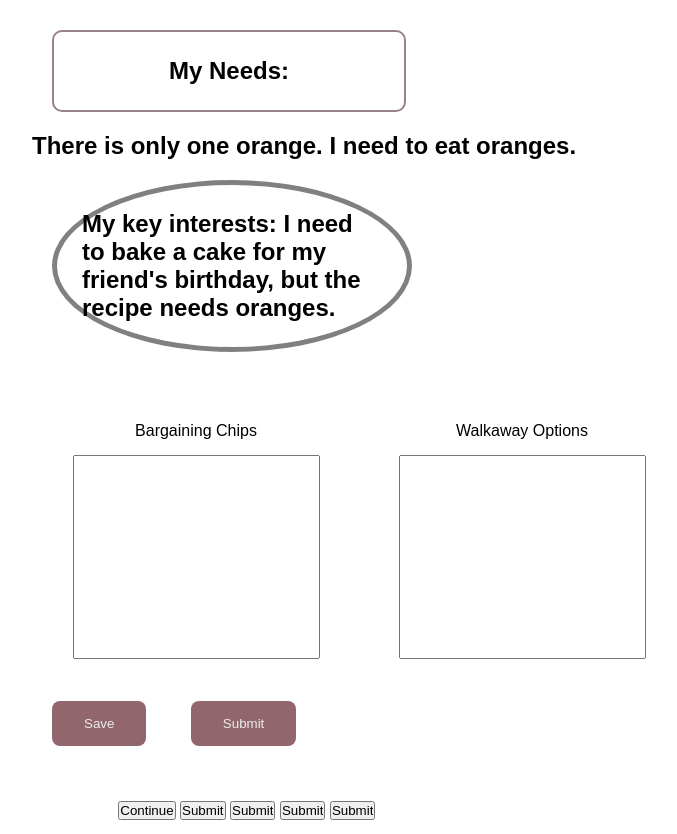
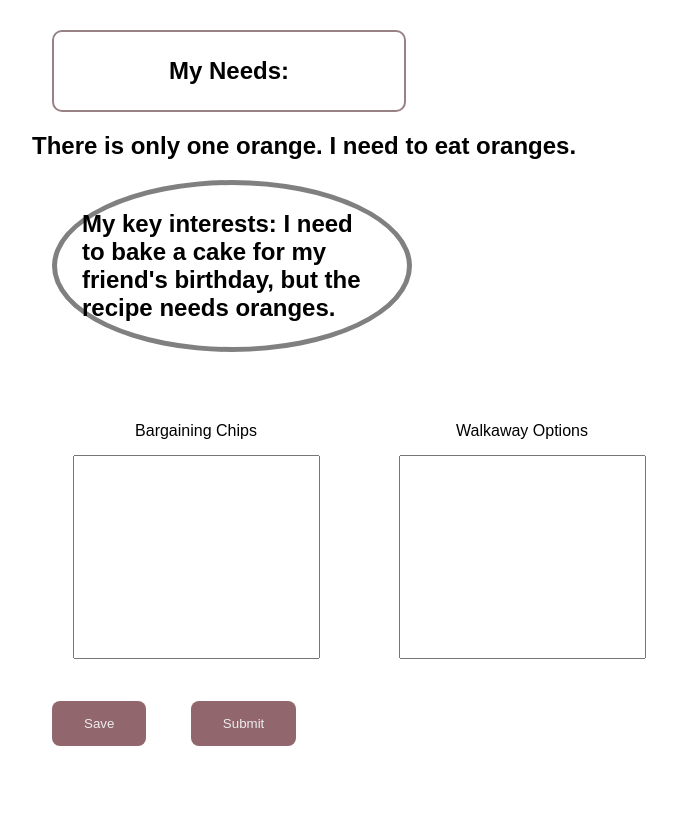
Before and after one commit to graz2003/sheHacks, a plain HTML site: page 3rdPlay.html in a window 1280 px wide. Shown: the whole page, without its empty margins (32-709 px from the left). After the commit the page ends 800 px from the top, so only its background shows below. Drawn offline with Linux system fonts and the light colour scheme.

Commit message:
Update 3rdPlay.html

```diff
--- a/3rdPlay.html
+++ b/3rdPlay.html
@@ -54,12 +54,6 @@
         <script src="3rdPlay.js"></script>
 		<script src="negotation.js"></script>
 
-        <div id="timer"> 00 </div>
-		<button id="player2continue" onclick="timerCount">Continue</button>
-        <input id="submitButton1" type="Submit"/>
-        <input id="submitButton2" type="Submit"/>
-        <input id="walkButton1" type="Submit"/>
-        <input id="walkButton2" type="Submit"/>
 
 
 	</main>
```
